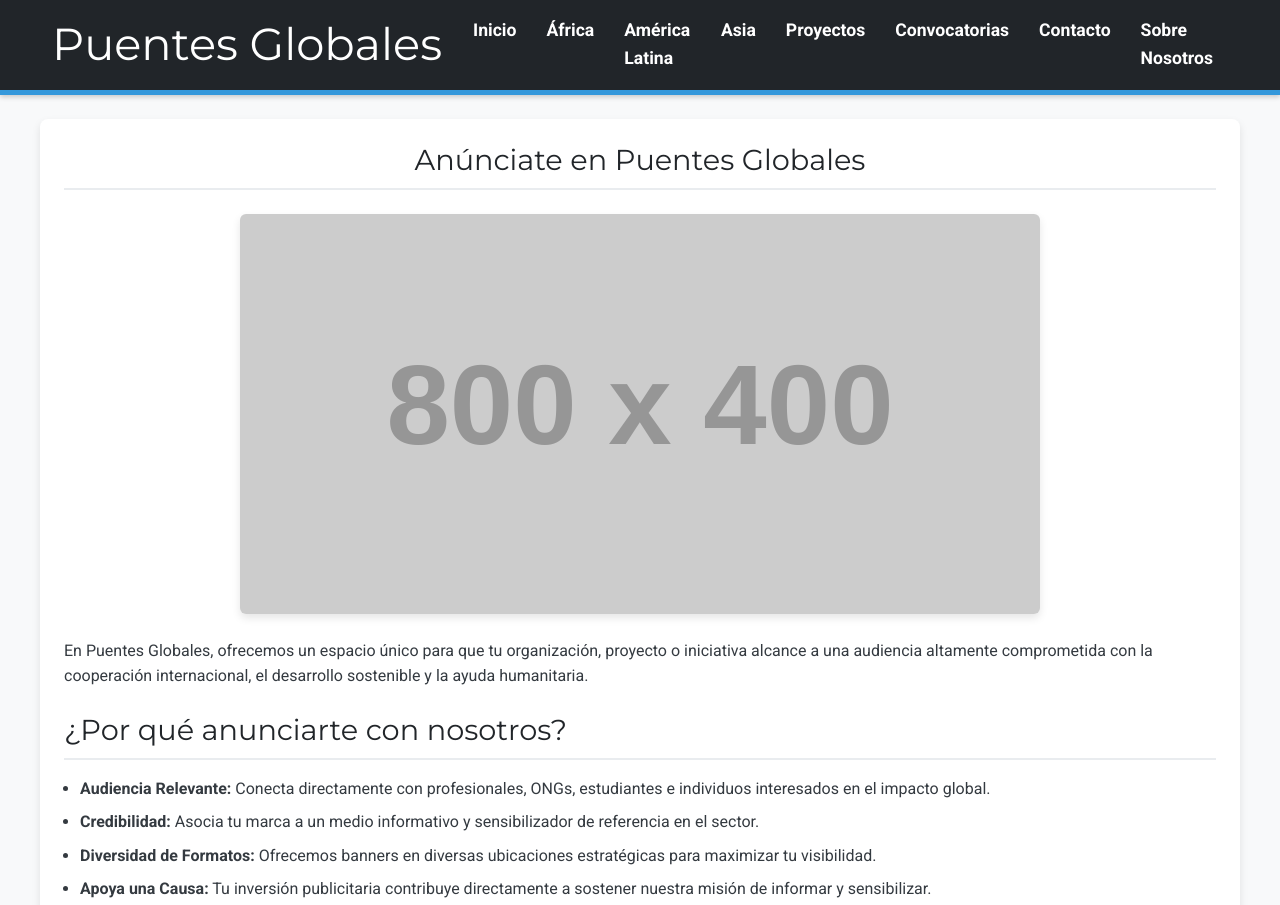
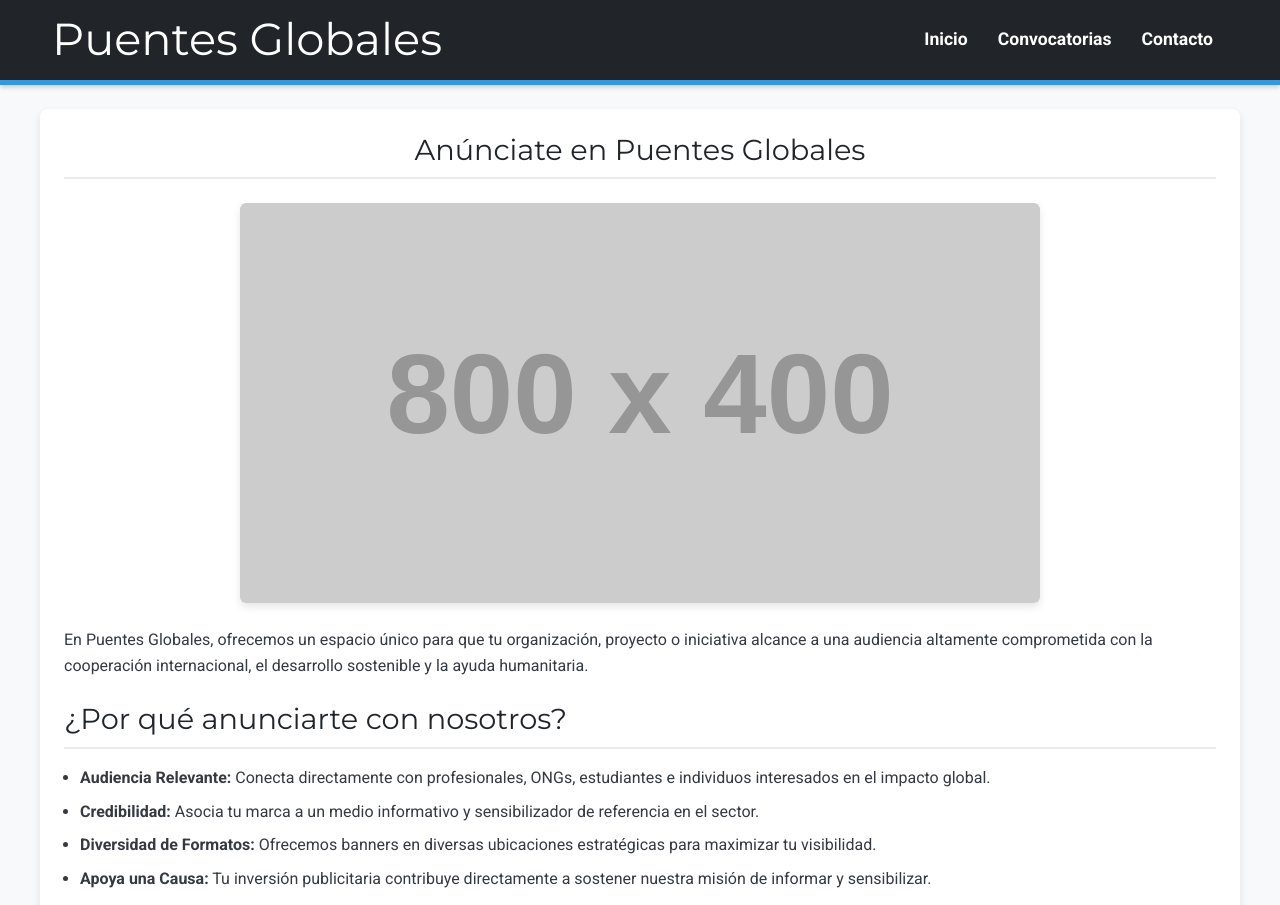
Before and after one commit to Helder8a/puentesglobales, a plain HTML site: page anunciate-aqui.html in a window 1280 px wide. Shown: the top 905 px of the page. Drawn offline with nearby package versions, Linux system fonts and the light colour scheme; placeholder pictures from the web are drawn by us; files whose address does not match are found by name.

Commit message:
Add files via upload

```diff
--- a/anunciate-aqui.html
+++ b/anunciate-aqui.html
@@ -40,13 +40,8 @@
                 <div class="collapse navbar-collapse justify-content-end" id="navbarNav">
                     <ul class="navbar-nav">
                         <li class="nav-item"><a class="nav-link" href="index.html">Inicio</a></li>
-                        <li class="nav-item"><a class="nav-link" href="#">África</a></li>
-                        <li class="nav-item"><a class="nav-link" href="#">América Latina</a></li>
-                        <li class="nav-item"><a class="nav-link" href="#">Asia</a></li>
-                        <li class="nav-item"><a class="nav-link" href="#">Proyectos</a></li>
                         <li class="nav-item"><a class="nav-link" href="convocatorias.html">Convocatorias</a></li>
                         <li class="nav-item"><a class="nav-link" href="contacto.html">Contacto</a></li>
-                        <li class="nav-item"><a class="nav-link" href="nosotros.html">Sobre Nosotros</a></li>
                     </ul>
                 </div>
             </div>
```
Also changed, not shown: contacto.html (+0 -5 lines), index.html (+0 -5 lines).
